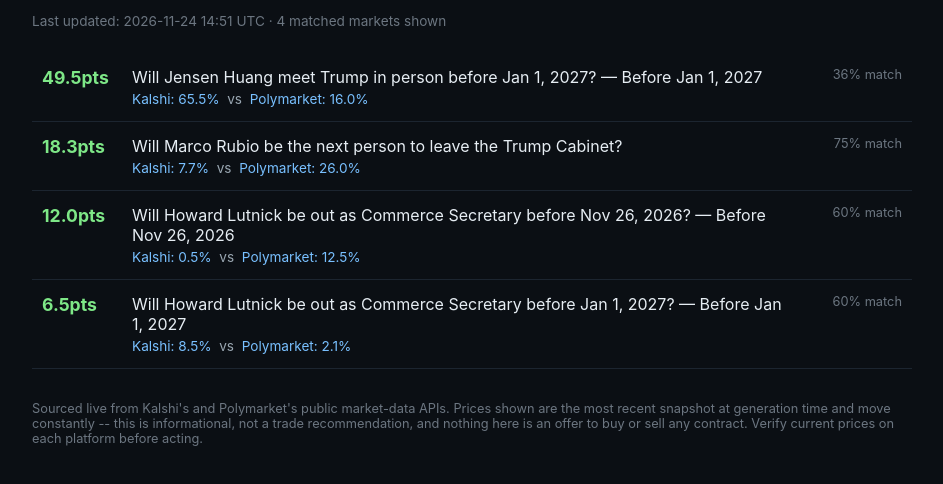
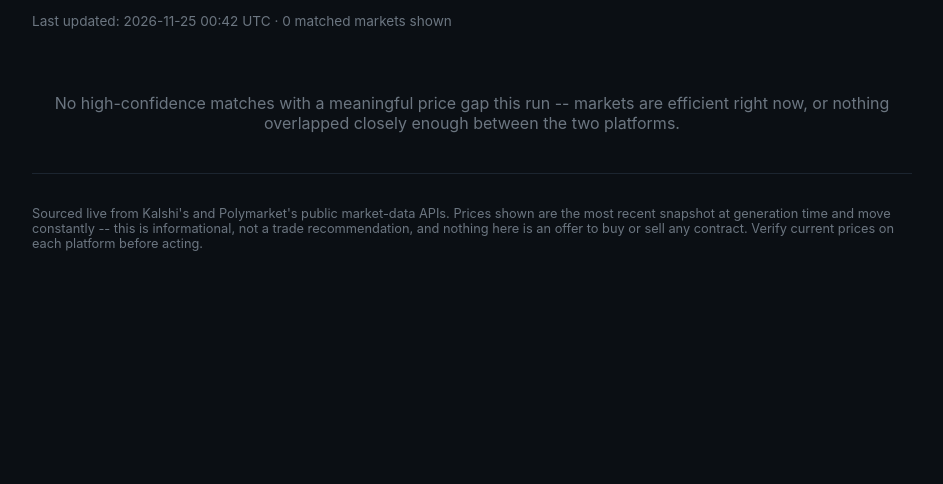
Before and after one commit to dondadahdidit/predict-gap-scanner, a plain HTML site: page docs/index.html in a window 1280 px wide. Shown: the part 110-594 px from the top of the page, without its empty margins (168-1111 px from the left). Drawn offline with Linux system fonts and the light colour scheme.

Commit message:
Update gap scan 2026-11-25T00:42Z

```diff
--- a/docs/index.html
+++ b/docs/index.html
@@ -28,58 +28,10 @@
 <div class="wrap">
   <h1>Predict Gap Scanner</h1>
   <p class="desc">Kalshi vs Polymarket -- same real-world question, different price. Refreshed automatically every few hours from each platform's public API.</p>
-  <div class="meta">Last updated: 2026-11-24 14:51 UTC &middot; 4 matched markets shown</div>
+  <div class="meta">Last updated: 2026-11-25 00:42 UTC &middot; 0 matched markets shown</div>
   <table>
     <tbody>
-
-    <tr>
-      <td class="gap">49.5pts</td>
-      <td>
-        <div class="q">Will Jensen Huang meet Trump in person before Jan 1, 2027? — Before Jan 1, 2027</div>
-        <div class="sub">
-          <a href="https://kalshi.com/markets/kxtrumphuangmeet" target="_blank" rel="noopener">Kalshi: 65.5%</a>
-          &nbsp;vs&nbsp;
-          <a href="https://polymarket.com/event/will-jensen-huang-be-the-1-searched-person-on-google-this-year-20260717214426300" target="_blank" rel="noopener">Polymarket: 16.0%</a>
-        </div>
-      </td>
-      <td class="sim">36% match</td>
-    </tr>
-    <tr>
-      <td class="gap">18.3pts</td>
-      <td>
-        <div class="q">Will Marco Rubio be the next person to leave the Trump Cabinet?</div>
-        <div class="sub">
-          <a href="https://kalshi.com/markets/kxcabout" target="_blank" rel="noopener">Kalshi: 7.7%</a>
-          &nbsp;vs&nbsp;
-          <a href="https://polymarket.com/event/will-marco-rubio-be-the-next-to-leave-the-trump-cabinet-before-2029" target="_blank" rel="noopener">Polymarket: 26.0%</a>
-        </div>
-      </td>
-      <td class="sim">75% match</td>
-    </tr>
-    <tr>
-      <td class="gap">12.0pts</td>
-      <td>
-        <div class="q">Will Howard Lutnick be out as Commerce Secretary before Nov 26, 2026? — Before Nov 26, 2026</div>
-        <div class="sub">
-          <a href="https://kalshi.com/markets/kxlutnickout" target="_blank" rel="noopener">Kalshi: 0.5%</a>
-          &nbsp;vs&nbsp;
-          <a href="https://polymarket.com/event/howard-lutnick-out-as-secretary-of-commerce-by-december-31" target="_blank" rel="noopener">Polymarket: 12.5%</a>
-        </div>
-      </td>
-      <td class="sim">60% match</td>
-    </tr>
-    <tr>
-      <td class="gap">6.5pts</td>
-      <td>
-        <div class="q">Will Howard Lutnick be out as Commerce Secretary before Jan 1, 2027? — Before Jan 1, 2027</div>
-        <div class="sub">
-          <a href="https://kalshi.com/markets/kxlutnickout" target="_blank" rel="noopener">Kalshi: 8.5%</a>
-          &nbsp;vs&nbsp;
-          <a href="https://polymarket.com/event/howard-lutnick-out-as-secretary-of-commerce-by-november-30" target="_blank" rel="noopener">Polymarket: 2.1%</a>
-        </div>
-      </td>
-      <td class="sim">60% match</td>
-    </tr>
+      <tr><td colspan="3" class="empty">No high-confidence matches with a meaningful price gap this run -- markets are efficient right now, or nothing overlapped closely enough between the two platforms.</td></tr>
     </tbody>
   </table>
   <footer>
```
Also changed, not shown: docs/matches.json (+2 -43 lines).
